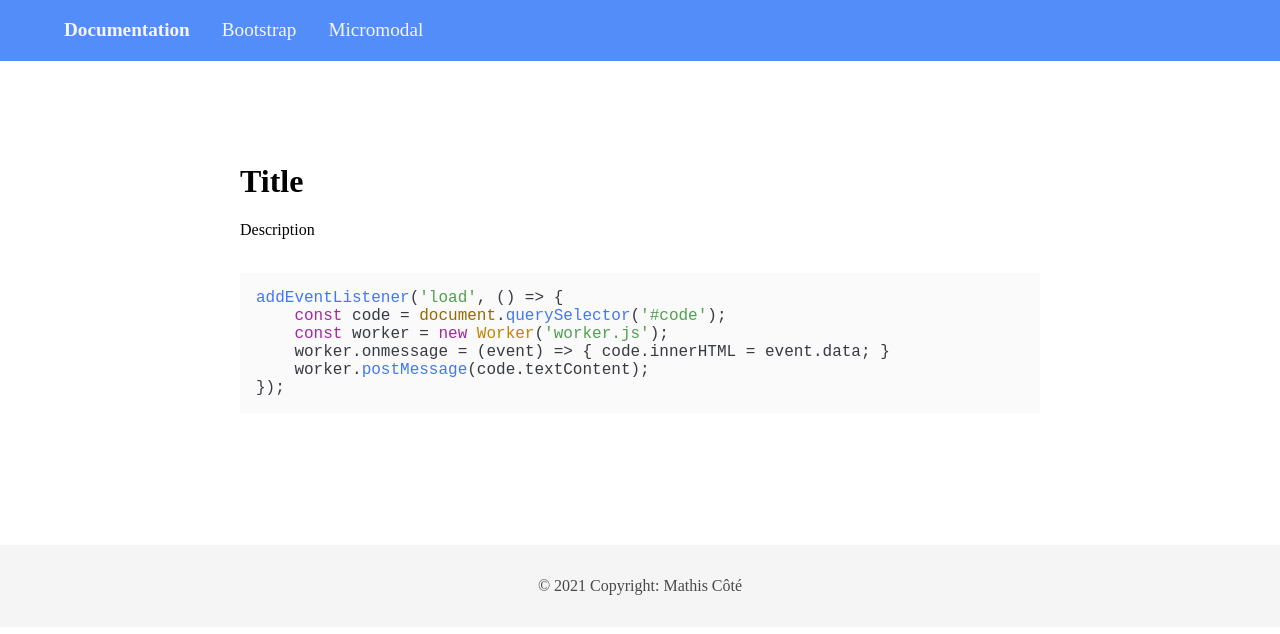
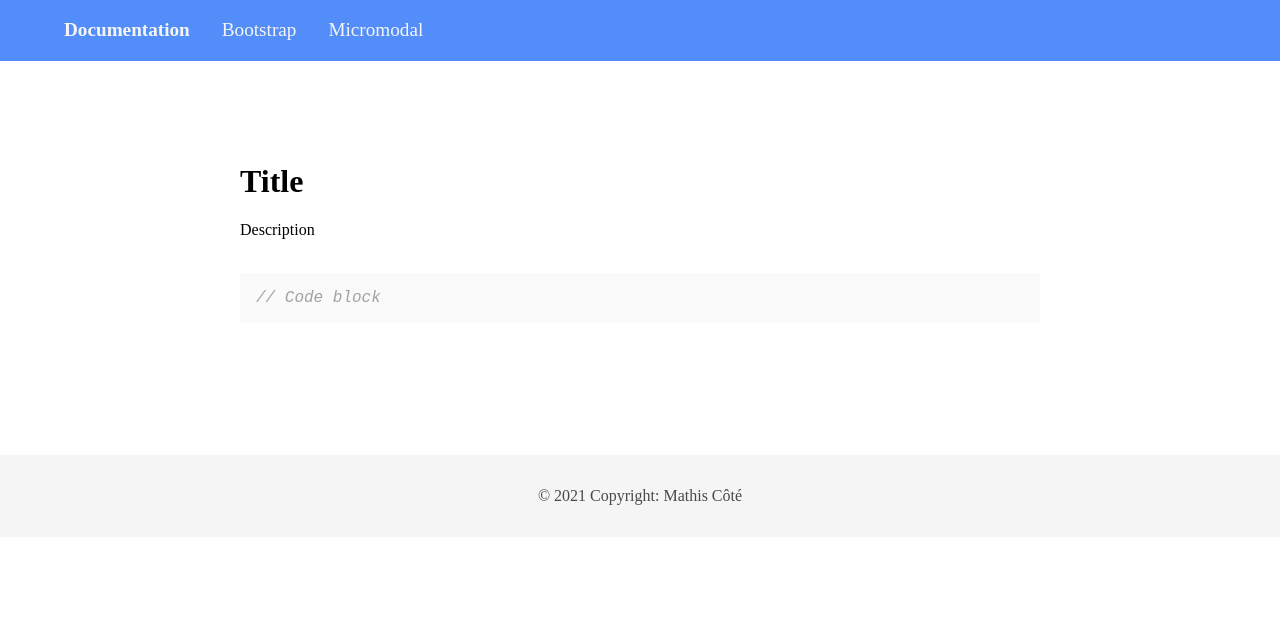
Before and after one commit to BenocxX/modal-library, a plain HTML site: page index.html in a window 1280 px wide. Drawn offline with nearby package versions, Linux system fonts and the light colour scheme.

Commit message:
Change js code block to comment for template

```diff
--- a/index.html
+++ b/index.html
@@ -36,12 +36,7 @@
             <div class="doc-code">
                 <pre>
                     <code id="the-code" class="language-javascript">
-                        addEventListener('load', () => {
-                            const code = document.querySelector('#code');
-                            const worker = new Worker('worker.js');
-                            worker.onmessage = (event) => { code.innerHTML = event.data; }
-                            worker.postMessage(code.textContent);
-                        });
+                        // Code block
                     </code>
                 </pre>
             </div>
```
